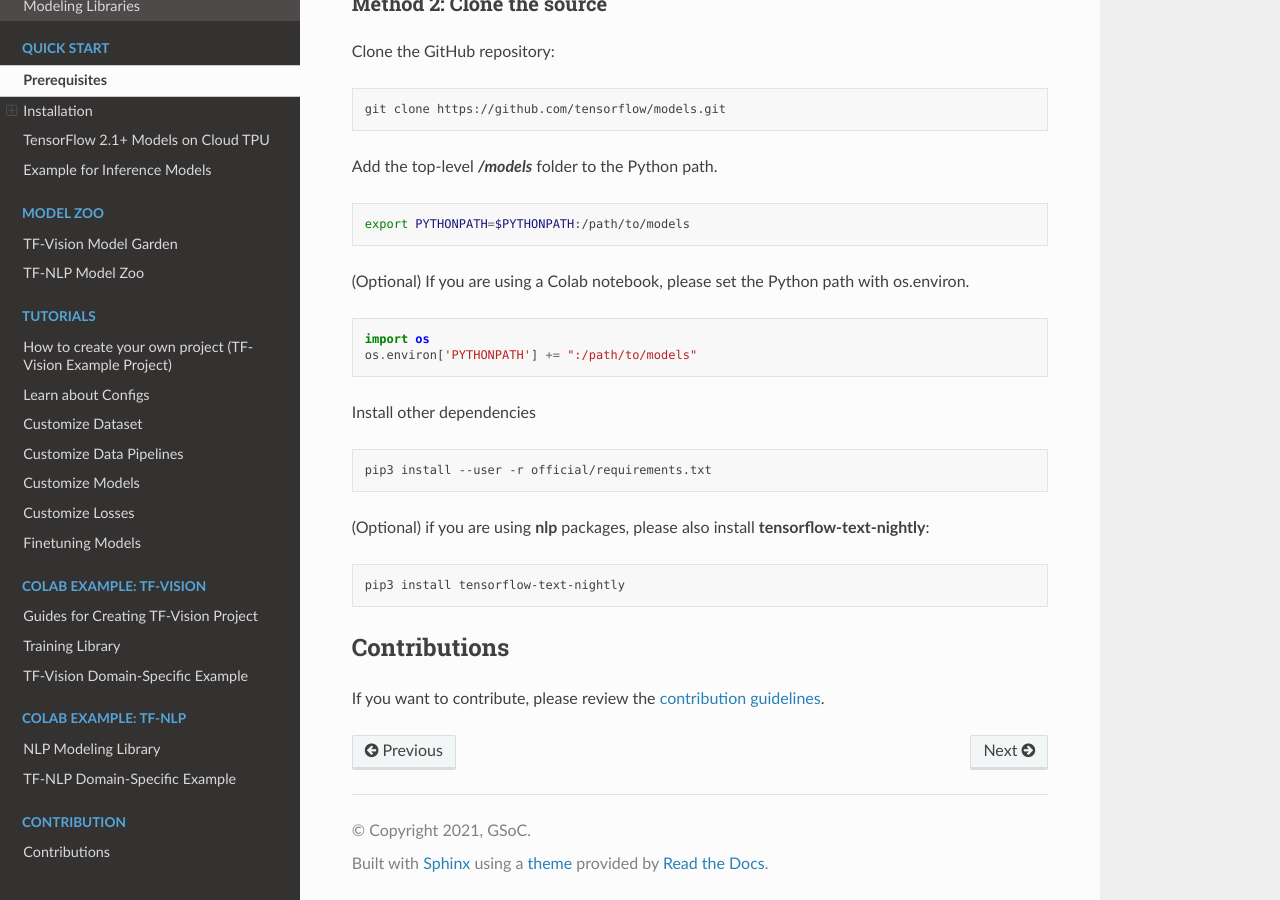
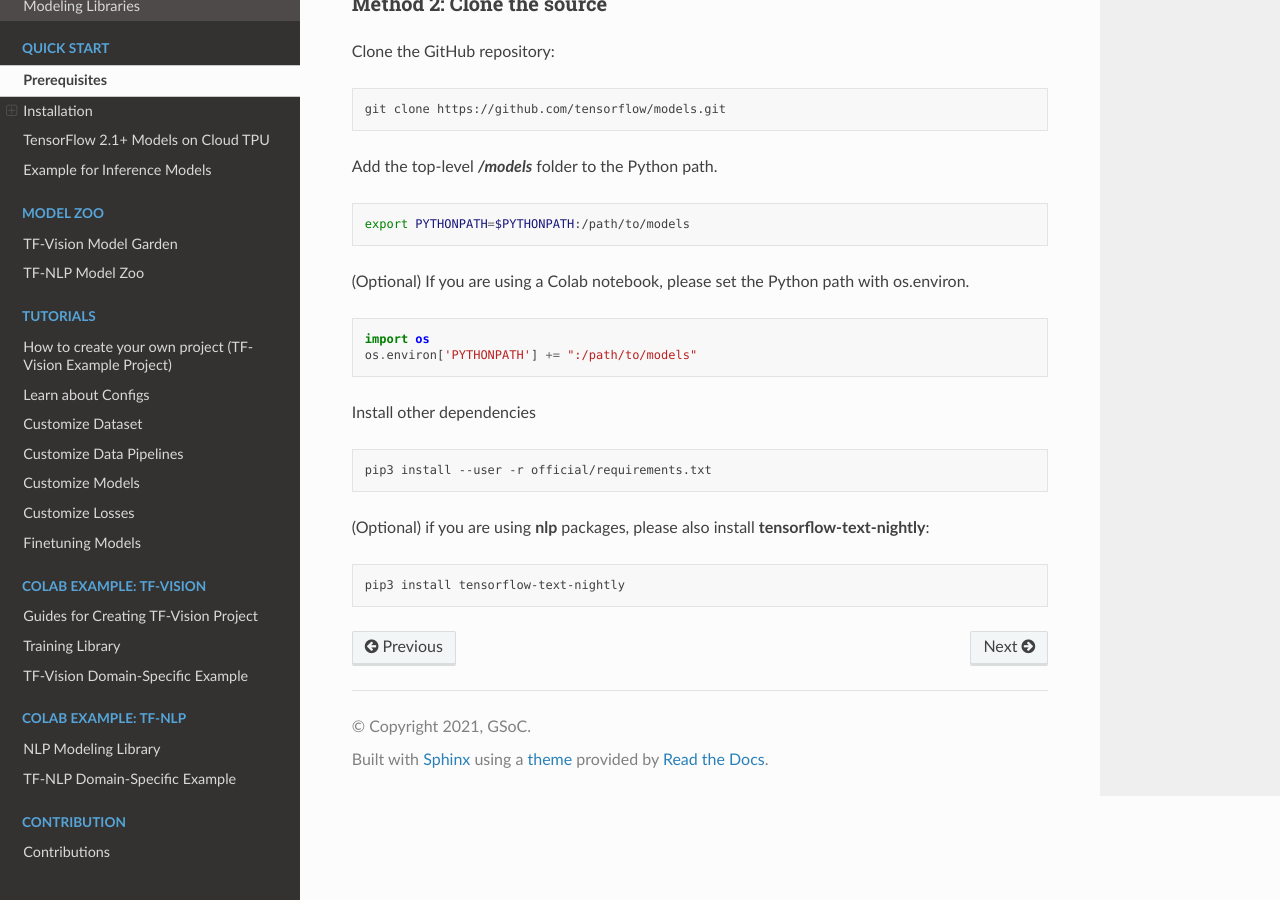
Before and after one commit to tf-models/readthedocs, a Sphinx documentation site: the page built from docs/02_quick_start/01_install.md, in a window 1280 px wide and 900 px high, scrolled down 1357 px. Built offline with Sphinx 7.4.7 and the Read the Docs theme 2.0.0, drawn with Linux system fonts in a browser that asks for light colours.

Commit message:
Update 01_install.md

````diff
--- a/docs/02_quick_start/01_install.md
+++ b/docs/02_quick_start/01_install.md
@@ -85,8 +85,3 @@ pip3 install --user -r official/requirements.txt
 ```shell
 pip3 install tensorflow-text-nightly
 ```
-
-
-## Contributions
-
-If you want to contribute, please review the [contribution guidelines](https://github.com/tensorflow/models/wiki/How-to-contribute).
````
